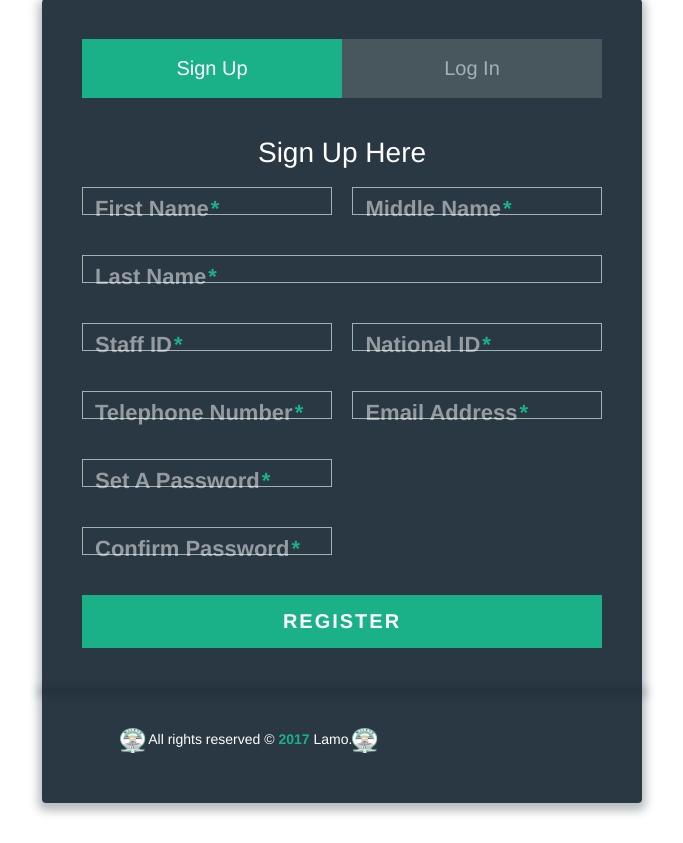
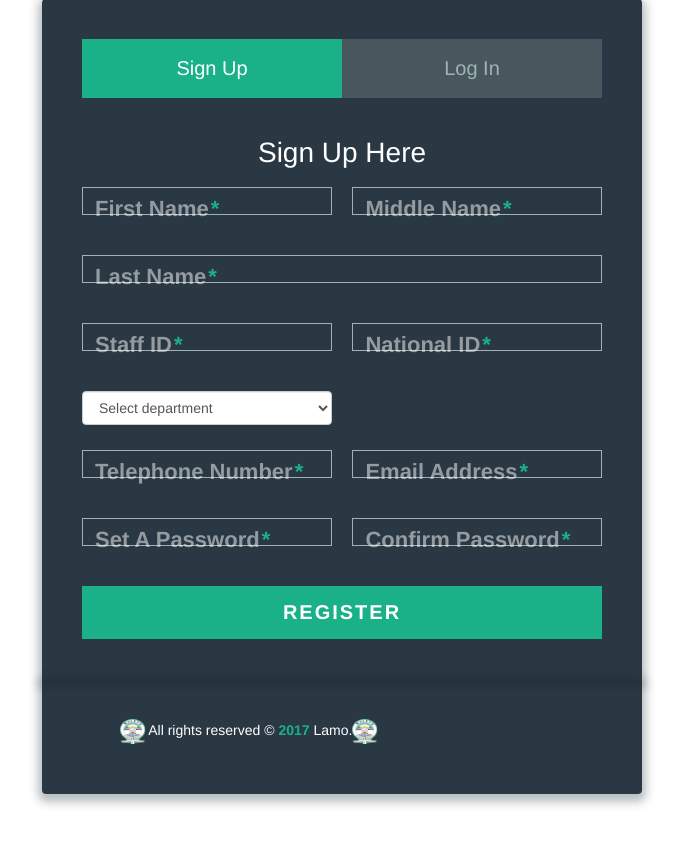
Before and after one commit to OTEMA/Stims, a PHP site: page /login-system/Registrar/index.php in a window 1280 px wide, after a click on "Sign Up". Shown: the part 41-884 px from the top of the page, without its empty margins (298-981 px from the left). After the commit the page ends 847 px from the top, so only its background shows below. Run offline with PHP 8.4, Linux system fonts and the light colour scheme; data comes from the database, SQL or seed files in the repository; some libraries are stand-ins or nearby versions.

Commit message:
Restarted the editing of the student's page

```diff
--- a/Registrar/index.php
+++ b/Registrar/index.php
@@ -114,6 +114,21 @@ session_start();
                                 <input type="text" required autocomplete="on" name='IdNo' style="color: #FFFFFF;" />
                             </div>
                         </div>
+                        <div class="top-row">
+                             <div class="form-group">
+                        <label for="dp">School</label>
+                        <select name="dp" id="dp" class="form-control">
+                            <option value="Select Department">Select department</option>
+                            <?php
+                            require '../Controller/db.php';
+                            $result = $mysqli->query("SELECT * FROM department") or die($mysqli->error);
+                            while ($row = mysqli_fetch_array($result)) {
+                                echo "<option value='" . $row['Department_id'] . "'>" . $row['Dept_Name'] . "</option>";
+                            }
+                            ?>
+                        </select>
+                    </div>
+                        </div>
                         <div class="center-row">
                             <div class="form-group field-wrap">
                                 <label>
@@ -128,7 +143,7 @@ session_start();
                                 <input type="email"required autocomplete="on" name='email' style="color: #FFFFFF;" />
                             </div>
                         </div>
-                        <div class="bottom-row">
+                        <div class="top-row">
                             <div class="form-group field-wrap">
                                 <label>
                                     Set A Password<span class="req">*</span>
```
